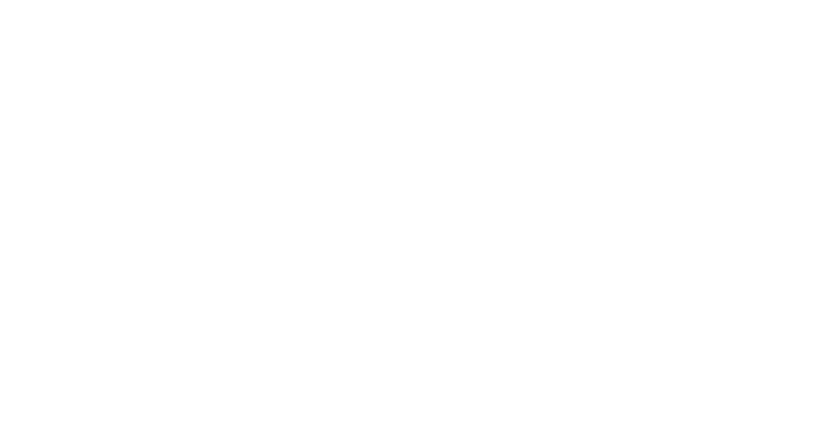
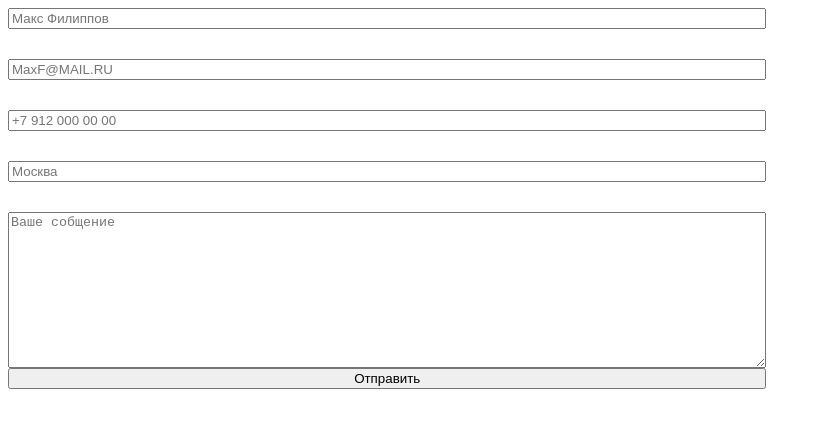
Before and after one commit to APNikitin/JavaScript-level2, a plain HTML site: page Lesson6/Reward.html in a window 1280 px wide. Shown: the whole page, without its empty margins (0-821 px from the left). Drawn offline with nearby package versions, Linux system fonts and the light colour scheme.

Commit message:
Выпадающий список городов

```diff
--- a/Lesson6/Reward.html
+++ b/Lesson6/Reward.html
@@ -3,8 +3,24 @@
 <head>
     <meta charset="UTF-8">
     <title>Document</title>
+    <link rel="stylesheet" type="text/css" href="CSS/Style.css">
+    <script src="https://ajax.googleapis.com/ajax/libs/jquery/1.12.4/jquery.min.js"></script>
 </head>
 <body>
+   <container>
+       <form class="r_form">
+           <div>
+               <input type="text" id="r_name" placeholder="Макс Филиппов">
+               <input type="email" id="r_email" placeholder="MaxF@MAIL.RU">
+               <input type="phone" id="r_tel" placeholder="+7 912 000 00 00">
+               <input type="text" id="r_city" list="r_city_list" placeholder="Москва">
+               <datalist id="r_city_list"></datalist>
+               <textarea name="r_message" id="r_r_message" cols="30" rows="10" placeholder="Ваше собщение"></textarea>
 
+               <button type="submit">Отправить</button>
+           </div>
+       </form>
+   </container>
+    <script src="js/city_gid.js" type="text/javascript"></script>
 </body>
 </html>
--- a/Lesson6/css/style.css
+++ b/Lesson6/css/style.css
@@ -0,0 +1,15 @@
+container{
+    margin: 0;
+    padding: 0;
+}
+.r_form{
+    max-width: 60%;
+}
+div{
+    display: flex;
+    flex-direction: column;
+    align-content: flex-start;
+}
+input{
+    margin-bottom: 30px;
+}
--- /dev/null
+++ b/Lesson6/js/city_gid.js
@@ -0,0 +1,22 @@
+$(document).ready(function(){
+
+   /* $.getJson('city.json',function(data){
+        var City=[];
+
+        $.each(data,function(item,subItem){
+           $('#r_city_list').append('<option/>')
+
+        })
+
+    })*/
+    var data=[];
+    $.get('city.json',function(data){
+        console.log(data);
+     /*data.forEach(function(item){
+         var option = $('#r_city_list').append('<option>');
+         option.value = item;
+     })*/
+    });
+
+
+});
```
Also changed, not shown: Lesson6/city.json (added, +4 -0 lines).
